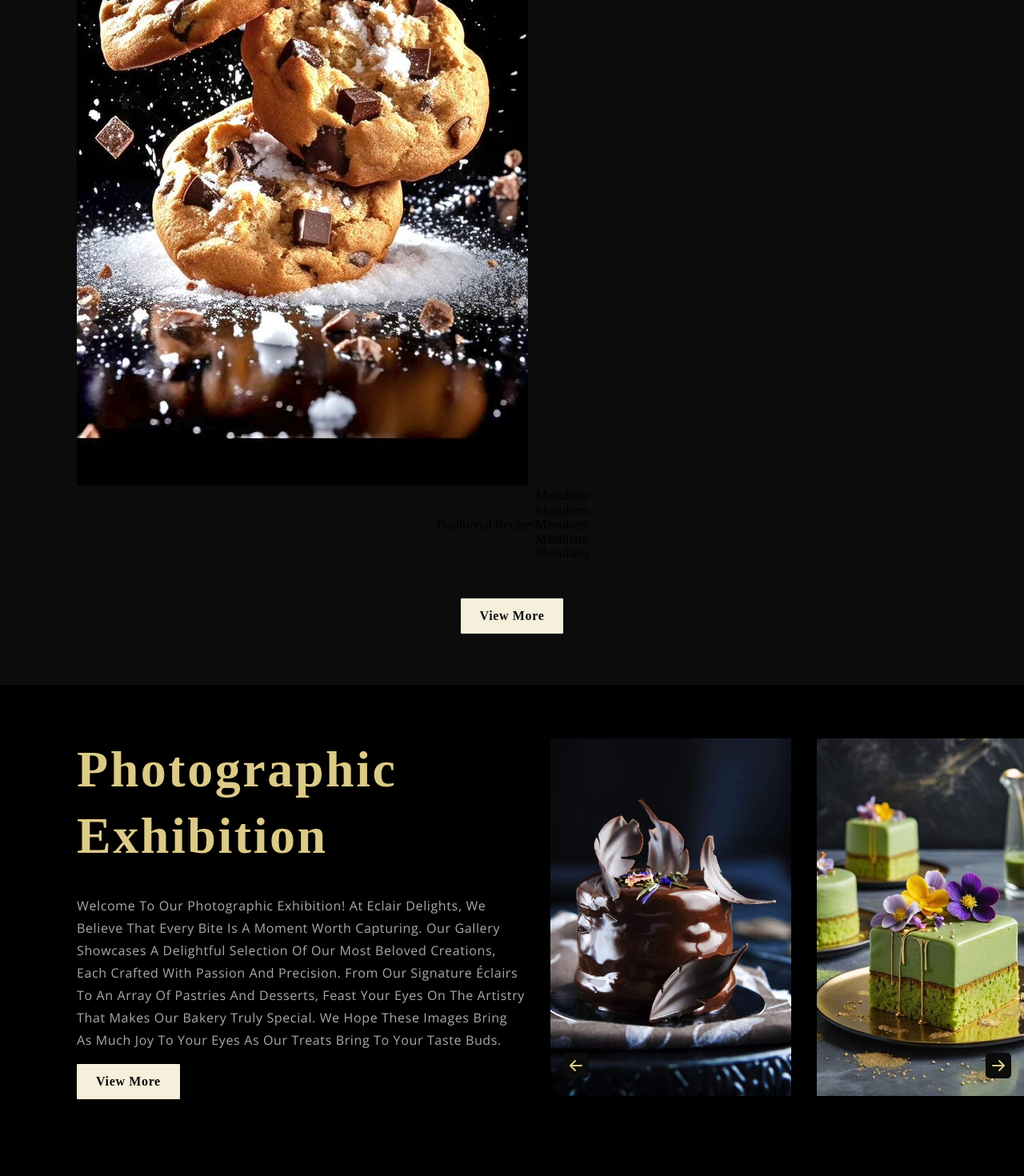
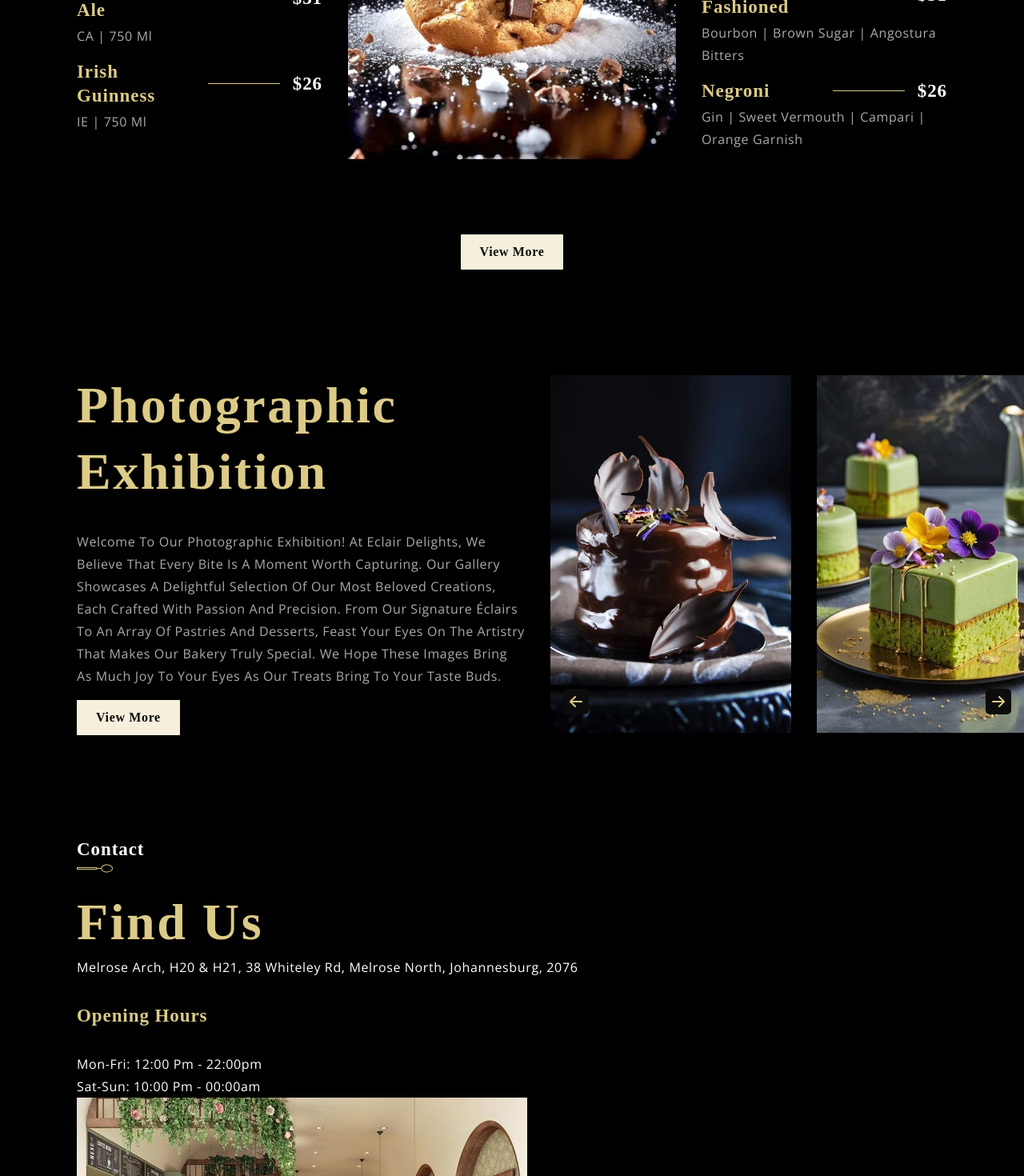
Before and after one commit to Zoedube/eclair-delights, a React (Create React App) app: page / in a window 1280 px wide. Shown: the part 2920-4390 px from the top of the page at 80% size. Built offline with nearby package versions, Linux system fonts and the light colour scheme; a web font is replaced by a local one.

Commit message:
FindUs page changes

```diff
--- a/src/components/Menuitem/MenuItem.css
+++ b/src/components/Menuitem/MenuItem.css
@@ -0,0 +1,34 @@
+.app__menuitem {
+  width: 100%;
+  margin: 1rem 0;
+  display: flex;
+  flex-direction: column;
+}
+
+.app__menuitem-head {
+  display: flex;
+  justify-content: space-between;
+  align-items: center;
+}
+
+.app__menuitem-sub {
+  width: 100%;
+  margin-top: 0.2rem;
+}
+
+.app__menuitem-name {
+  flex: 1;
+}
+
+.app__menuitem-dash {
+  width: 90px;
+  height: 1px;
+  background: var(--color-golden);
+  margin: 0 1rem;
+}
+
+.app__menuitem-price {
+  display: flex;
+  justify-content: flex-end;
+  align-items: flex-end;
+}
--- a/src/components/Menuitem/MenuItem.jsx
+++ b/src/components/Menuitem/MenuItem.jsx
@@ -2,9 +2,23 @@ import React from 'react';
 
 import './MenuItem.css';
 
-const MenuItem = () => (
-  <div>
-    MenuItem
+const MenuItem = ({ title, price, tags }) => (
+  <div className="app__menuitem">
+    <div className="app__menuitem-head">
+      <div className="app__menuitem-name">
+        <p className="p__cormorant" style={{ color: '#DCCA87' }}>{title}</p>
+      </div>
+
+      <div className="app__menuitem-dash" />
+
+      <div className="app__menuitem-price">
+        <p className="p__cormorant">{price}</p>
+      </div>
+    </div>
+
+    <div className="app__menuitem-sub">
+      <p className="p__opensans" style={{ color: '#AAA'}}>{tags}</p>
+    </div>
   </div>
 );
 
--- a/src/constants/data.js
+++ b/src/constants/data.js
@@ -56,27 +56,5 @@ const cocktails = [
   },
 ];
 
-const awards = [
-  {
-    imgUrl: images.award02,
-    title: 'Bib Gourmond',
-    subtitle: 'Lorem ipsum dolor sit amet, consectetur.',
-  },
-  {
-    imgUrl: images.award01,
-    title: 'Rising Star',
-    subtitle: 'Lorem ipsum dolor sit amet, consectetur.',
-  },
-  {
-    imgUrl: images.award05,
-    title: 'AA Hospitality',
-    subtitle: 'Lorem ipsum dolor sit amet, consectetur.',
-  },
-  {
-    imgUrl: images.award03,
-    title: 'Outstanding Chef',
-    subtitle: 'Lorem ipsum dolor sit amet, consectetur.',
-  },
-];
 
-export default { wines, cocktails, awards };
+export default { wines, cocktails, };
--- a/src/constants/images.js
+++ b/src/constants/images.js
@@ -5,7 +5,6 @@ import logo from '../assets/logo.png';
 import menu from '../assets/menu.png';
 import overlaybg from '../assets/overlaybg.png';
 import spoon from '../assets/spoon.svg';
-import findus from '../assets/findus.png';
 import sign from '../assets/sign.png';
 import header from '../assets/header.png';
 import hero from '../assets/hero.png';
@@ -20,6 +19,7 @@ import smallcake from '../assets/smallcake.png';
 import dessertMennu from '../assets/dessertMennu.png';
 import dessertmenu from '../assets/dessertmenu.png';
 import dessertbackground from '../assets/dessertbackground.png';
+import design from '../assets/design.png';
 
 
 export default {
@@ -29,7 +29,6 @@ export default {
   menu,
   overlaybg,
   spoon,
-  findus,
   sign,
   eclair,
   hero,
@@ -45,6 +44,7 @@ export default {
   dessertMennu,
   dessertmenu,
   dessertbackground,
+  design,
 
 
 };
--- /dev/null
+++ b/src/container/Findus/FindUs.css
@@ -0,0 +1,3 @@
+.findus__wrapper_img img {
+  max-width: 50%;
+}
--- a/src/container/Findus/FindUs.jsx
+++ b/src/container/Findus/FindUs.jsx
@@ -1,9 +1,24 @@
 import React from 'react';
+import { SubHeading } from '../../components';
+import { images } from '../../constants';
 
 const FindUs = () => (
-  <div>
-    FindUs
-  </div>
+  <div className="app__bg__wrapper section__padding" id="contact">
+    <div className="app__wrapper_info">
+      <SubHeading title="Contact" />
+      <h1 className="headtext__cormorant" style={{ marginbottom:"3rem"}}>Find Us</h1>
+      <div className="app__wrapper-content">
+        <p className="p__opensans">Melrose Arch, H20 & H21, 38 Whiteley Rd, Melrose North, Johannesburg, 2076</p>
+        <p className="p__cormorant" style={{ color: "#DCCA87", margin: "2rem 0" }}>Opening Hours</p>
+        <p className="p__opensans">Mon-Fri: 12:00 pm - 22:00pm</p>
+        <p className="p__opensans">Sat-Sun: 10:00 pm - 00:00am</p>
+      </div>
+      </div>
+
+      <div className="findus__wrapper_img">
+        <img src={images.design} alt="findus" />
+      </div>
+    </div>
 );
 
 export default FindUs;
--- a/src/container/Menu/SpecialMenu.css
+++ b/src/container/Menu/SpecialMenu.css
@@ -1,6 +1,7 @@
 .app__specialMenu {
+  display: flex;
   flex-direction: column;
-  background: var(--color-black);
+  background: black;
 }
 
 .app__specialMenu-title {
@@ -9,9 +10,64 @@
 }
 
 .app__specialMenu-menu {
+  display: flex;
   width: 100%;
   margin: 2rem 0;
   justify-content: center;
   align-items: flex-start;
   flex-direction: row;
 }
+
+.app__specialMenu-menu_heading {
+  font-family: var(--font-base);
+  font-weight: 600;
+  font-size: 45px;
+  line-height: 60px;
+  letter-spacing: 0.04em;
+  color: var(--color-white);
+}
+
+.app__specialMenu-menu_wine,
+.app__specialMenu-menu_cocktails {
+  flex: 1;
+  width: 100%;
+  flex-direction: column;
+}
+
+.app__specialMenu-menu_img img {
+  width: 100%;
+  height: auto;
+}
+
+
+.app__specialMenu-menu_img img {
+  width: 410px;
+  margin: 0 2rem;
+}
+
+.app__specialMenu-menu_items {
+  display: flex;
+  flex-direction: column;
+  margin: 2rem 0;
+  width: 100%;
+}
+
+@media screen and (max-width: 1150px) {
+  .app__specialMenu-menu{
+    flex-direction: column;
+    align-items: center;
+    width: 100%;
+}
+}
+@media screen and (max-width: 650px) {
+  .app__specialMenu-menu_img img {
+  width: 90%;
+  justify-content: center;
+  align-items: center;
+}
+
+.app__specialMenu-menu_heading {
+  font-size: 35px;
+  line-height: 50px;
+}
+}
```
Also changed, not shown: src/assets/design.png (added), src/container/Header/Header.css (line endings or trailing spaces), 1 other file (tests, documents, lock files or other folders).
